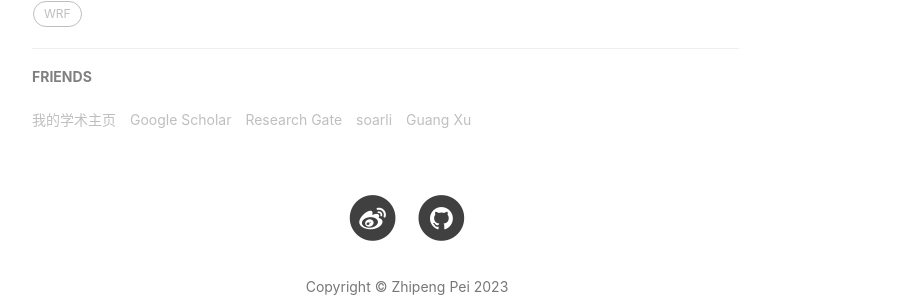
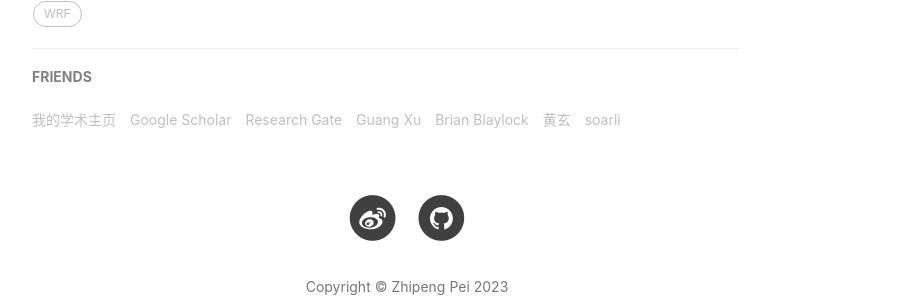
Before and after one commit to peisipand/peisipand.github.io, a Jekyll site: the page built from _posts/2022-09-02-GEOS-FP download.md, in a window 1280 px wide. Shown: the part 765-1065 px from the top of the page, without its empty margins (233-1142 px from the left). Built offline with Jekyll 4.4.1, drawn with Linux system fonts in a browser that asks for light colours; nearby versions of some CDN libraries; comment, search, counter and statistics services are not loaded; grey boxes are pictures that could not be loaded.

Commit message:
2nd commit

```diff
--- a/_config.yml
+++ b/_config.yml
@@ -76,7 +76,7 @@ gitalk:
 ba_track_id: 8c7ba653a9d6df3b36b13af7c57f12f1
 # Google Analytics
 ga_track_id: 'UA-224927375-1'            # Format: UA-xxxxxx-xx
-ga_domain: peisipand.top               # 默认的是 auto, 这里我是自定义了的域名，你如果没有自己的域名，需要改成auto
+ga_domain: peisipand.github.io               # 默认的是 auto, 这里我是自定义了的域名，你如果没有自己的域名，需要改成auto
 
 
 
@@ -106,10 +106,16 @@ friends: [
         title: "Research Gate",
         href: "https://www.researchgate.net/profile/Zhipeng-Pei"
     },{
+        title: "Guang Xu",
+        href: "https://xg1990.com/blog"
+    },{
+        title: "Brian Blaylock",
+        href: "https://home.chpc.utah.edu/~u0553130/Brian_Blaylock/tracer.html"
+    },{
+        title: "黄玄",
+        href: "https://huangxuan.me/"
+    },{
         title: "soarli",
         href: "blog.soarli.top/warehouse.html"
-    },{
-        title: "Guang Xu",
-        href: "https://xg1990.com/blog"
     }
 ]
```
Also changed, not shown: README.md, _posts/2022-04-12.md (renamed from _posts/1.md), _posts/2022-04-13.md (renamed from _posts/2.md), _posts/2022-04-16.md (renamed from _posts/3.md), _posts/2022-04-18.md (renamed from _posts/4.md), _posts/2022-04-21.md (renamed from _posts/5.md), _posts/2022-06-10.md (renamed from _posts/6.md).
